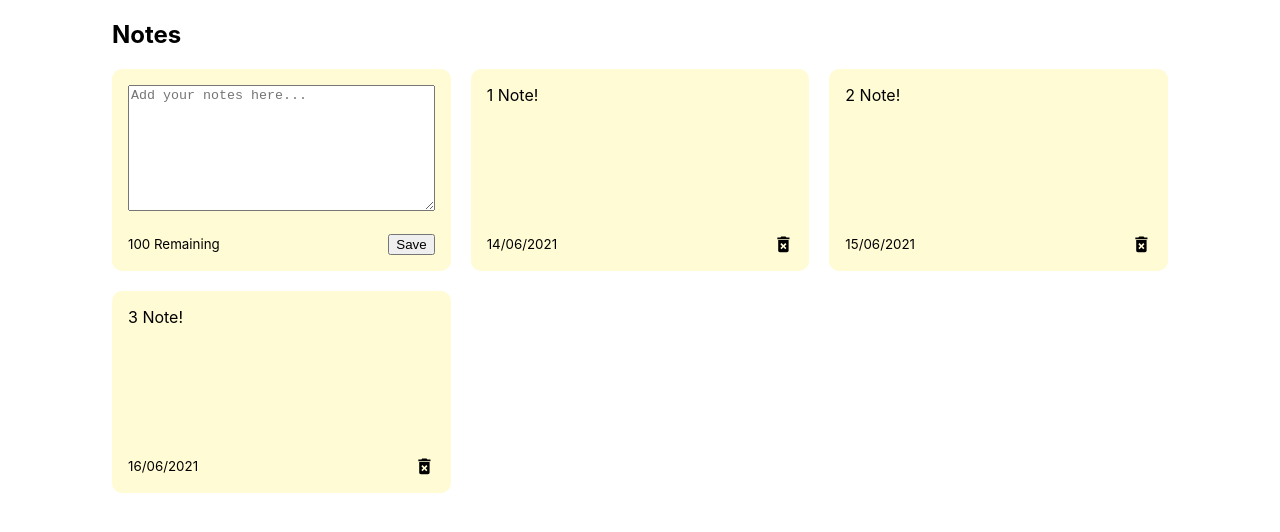
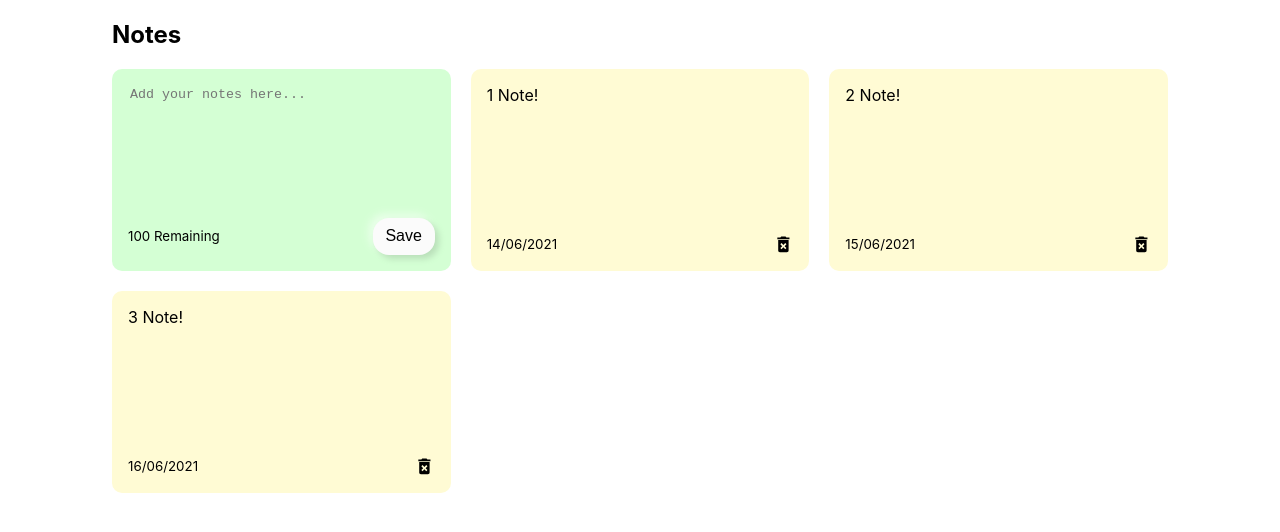
Before and after one commit to imveeru/react-notes, a React (Create React App) app: page / in a window 1280 px wide. Shown: the top 532 px of the page. Built offline with nearby package versions, Linux system fonts and the light colour scheme.

Commit message:
:sparkles: Added styles for add note component.

```diff
--- a/src/index.css
+++ b/src/index.css
@@ -24,6 +24,19 @@ code {
   grid-template-columns: repeat(auto-fit,minmax(300px,1fr));
 }
 
+.note.new{
+  background-color:#d4ffd4
+}
+
+textarea{
+  border:none;
+  resize:none;
+  background:none;
+}
+
+textarea:focus{
+  outline: none;
+}
 
 .note{
   background-color:#fffbd4;
@@ -40,3 +53,18 @@ code {
   align-items:center;
   justify-content:space-between;
 }
+
+.save-btn{
+  font-size: 1rem;
+  background-color: #fbfbfb;
+  border:none;
+  border-radius:1rem;
+  padding: .6rem .8rem;
+  box-shadow:  4px 4px 6px #bae0ba,
+             -4px -4px 8px #ebffeb;
+}
+
+.save-btn:hover{
+  cursor: pointer;
+  background-color:#fff;
+}
```
